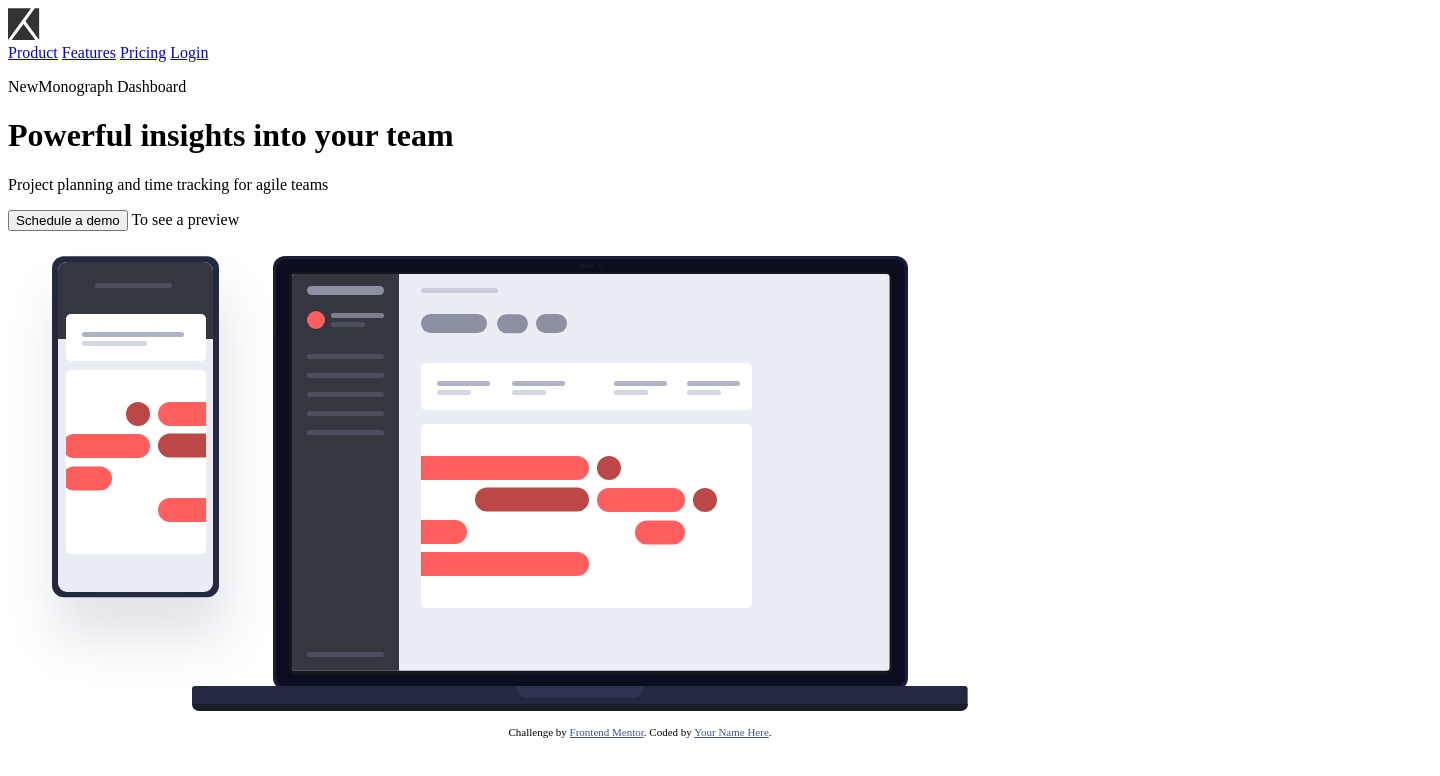
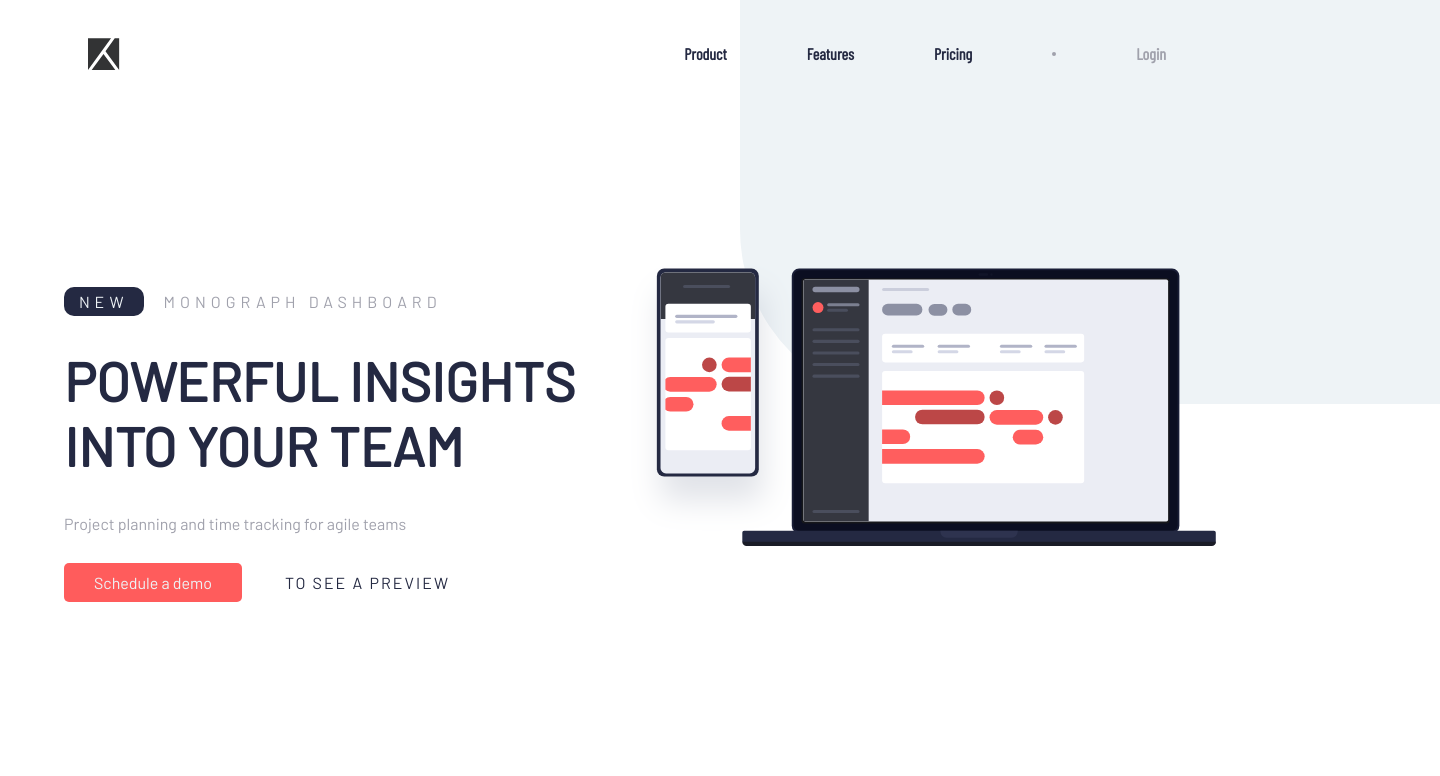
Before and after one commit to AmanDeep9925/intro-component, a plain HTML site: page index.html in a window 1280 px wide. Shown: the whole page, 1440 px wide, since content can reach past the window. Drawn offline with nearby package versions, Linux system fonts and the light colour scheme.

Commit message:
Basic styling done

```diff
--- /dev/null
+++ b/assets/css/style.css
@@ -0,0 +1,141 @@
+@import url("https://fonts.googleapis.com/css2?family=Barlow:wght@400&display=swap");
+@import url("https://fonts.googleapis.com/css2?family=Barlow+Condensed&display=swap");
+
+* {
+    box-sizing: border-box;
+    font: inherit;
+    color: inherit;
+}
+
+body {
+    font-family: "Barlow", sans-serif;
+    padding: 0;
+    margin: 0;
+    color: hsl(230, 29%, 20%);
+    overflow-x: hidden;
+}
+
+p {
+    max-width: 600px;
+}
+
+#container {
+    max-width: 1200px;
+    margin: auto;
+    padding: 24px;
+    position: relative;
+}
+
+header {
+    display: flex;
+    align-items: center;
+    margin-left: 24px;
+    font-family: "Barlow Condensed", sans-serif;
+}
+
+.navigation {
+    flex-grow: 1;
+    display: flex;
+    justify-content: flex-end;
+    padding: 20px 10px;
+    position: relative;
+}
+
+.navigation--item {
+    text-decoration: none;
+    margin: auto 40px;
+    font-size: 1em;
+    font-weight: 600;
+}
+
+.navigation :nth-child(4) {
+    height: 3px;
+    width: 3px;
+    border: 2px solid hsl(231, 7%, 65%);
+    border-radius: 50%;
+}
+
+.navigation--item__active {
+    color: hsl(231, 7%, 65%);
+}
+
+.navigation--item:hover {
+    text-decoration: underline;
+}
+
+header::after {
+    content: "";
+    width: 700px;
+    height: 700px;
+    position: absolute;
+    right: -200px;
+    border-bottom-left-radius: 25%;
+    z-index: -10;
+    background-color: hsl(207, 33%, 95%);
+}
+
+main {
+    display: flex;
+    height: 90vh;
+    align-items: center;
+}
+
+.main--content {
+    flex: 1;
+}
+
+.headline {
+    color: hsl(231, 7%, 65%);
+    margin: 0;
+    padding: 0;
+    margin-top: 24px;
+    margin-bottom: 24px;
+    text-transform: uppercase;
+    letter-spacing: 5px;
+}
+
+.headline span {
+    background-color: hsl(230, 29%, 20%);
+    margin-right: 20px;
+    padding: 5px 15px;
+    border-radius: 10px;
+    color: hsl(207, 33%, 95%);
+}
+
+.title {
+    font-size: 54px;
+    font-weight: 900;
+    text-transform: uppercase;
+}
+
+.description {
+    color: hsl(231, 7%, 65%);
+    margin-top: 20px;
+    margin-bottom: 30px;
+}
+
+.demo--btn {
+    padding: 10px 30px;
+    border-radius: 5px;
+    border: none;
+    background-color: hsl(0, 100%, 68%);
+    color: hsl(207, 33%, 95%);
+    font-weight: 400;
+    cursor: pointer;
+}
+
+.preview {
+    letter-spacing: 2px;
+    text-transform: uppercase;
+    text-align: right;
+    margin-left: 40px;
+}
+
+.main--img {
+    flex: 1;
+    padding: 10px;
+    width: 100%;
+    height: 50%;
+    background: url(../../images/illustration-devices.svg) no-repeat;
+    background-size: 100%;
+}
--- a/index.html
+++ b/index.html
@@ -13,6 +13,8 @@
         />
 
         <title>Frontend Mentor | Project tracking intro component</title>
+
+        <link rel="stylesheet" href="./assets/css/style.css" />
 
         <!-- Feel free to remove these styles or customise in your own stylesheet 👍 -->
         <style>
@@ -35,42 +37,35 @@
                     <a href="#" class="navigation--item">Features</a>
                     <a href="#" class="navigation--item">Pricing</a>
                     <a href="#" class="navigation--item"></a>
-                    <a href="#" class="navigation--item">Login</a>
+                    <a
+                        href="#"
+                        class="navigation--item navigation--item__active"
+                        >Login</a
+                    >
                 </nav>
             </header>
 
             <main>
+                <h1></h1>
                 <div class="main--content">
-                    <p><span>New</span>Monograph Dashboard</p>
-                    <h1>Powerful insights into your team</h1>
-                    <p>Project planning and time tracking for agile teams</p>
+                    <p class="headline"><span>New</span>Monograph Dashboard</p>
+                    <h1 class="title">Powerful insights into your team</h1>
+                    <p class="description">
+                        Project planning and time tracking for agile teams
+                    </p>
 
                     <p>
-                        <button class="demo-btn">Schedule a demo</button> To see
-                        a preview
+                        <button class="demo--btn">Schedule a demo</button>
+                        <span class="preview">To
+                        see a preview</span>
                     </p>
                 </div>
 
                 <div class="main--img">
-                    <img src="./images/illustration-devices.svg"
-                    alt="illustration />
+
                 </div>
             </main>
         </div>
 
-        Product Features Pricing Login New Monograph Dashboard Powerful insights
-        into your team Project planning and time tracking for agile teams to see
-        a live preview
-
-        <footer>
-            <p class="attribution">
-                Challenge by
-                <a
-                    href="https://www.frontendmentor.io?ref=challenge"
-                    target="_blank"
-                    >Frontend Mentor</a
-                >. Coded by <a href="#">Your Name Here</a>.
-            </p>
-        </footer>
     </body>
 </html>
```
